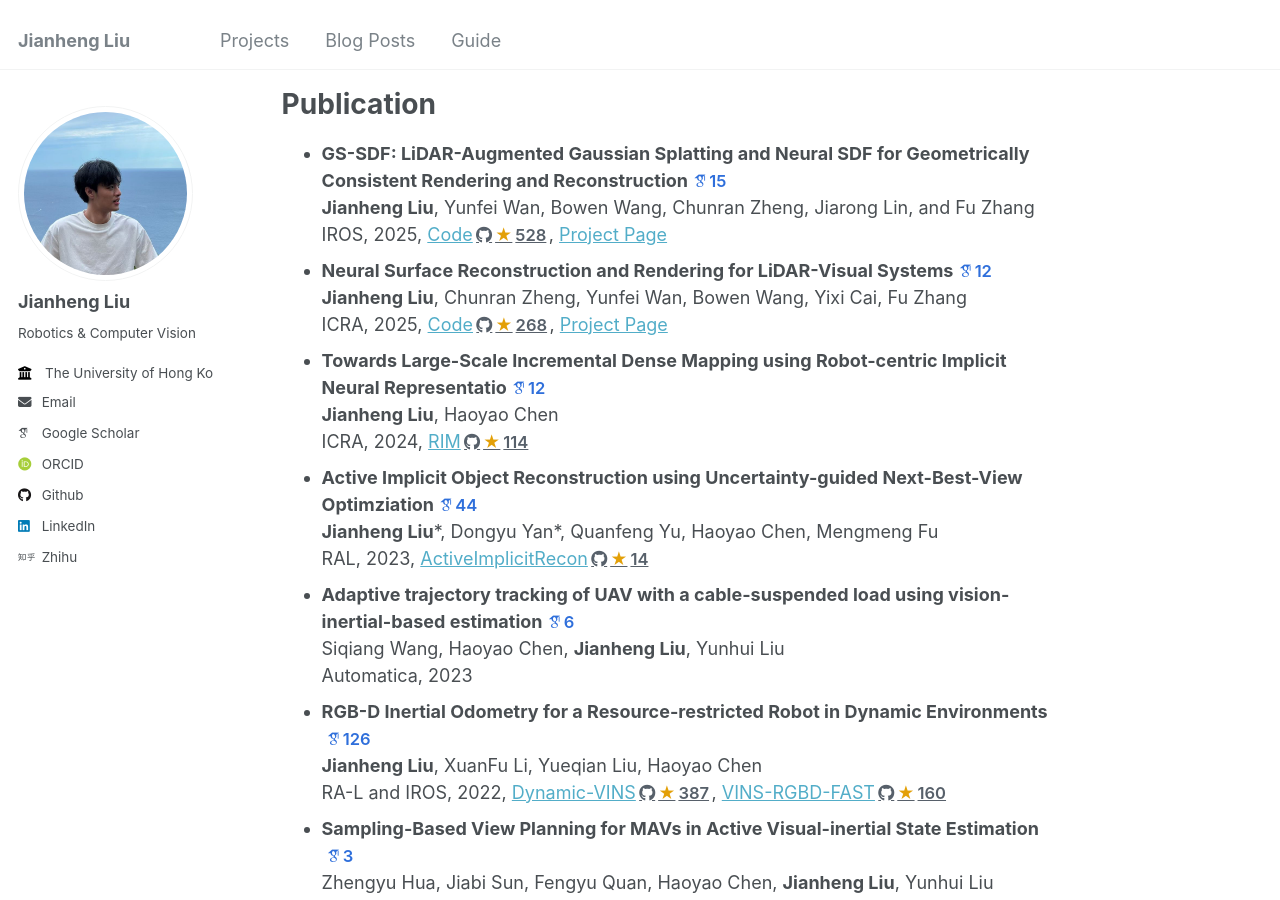
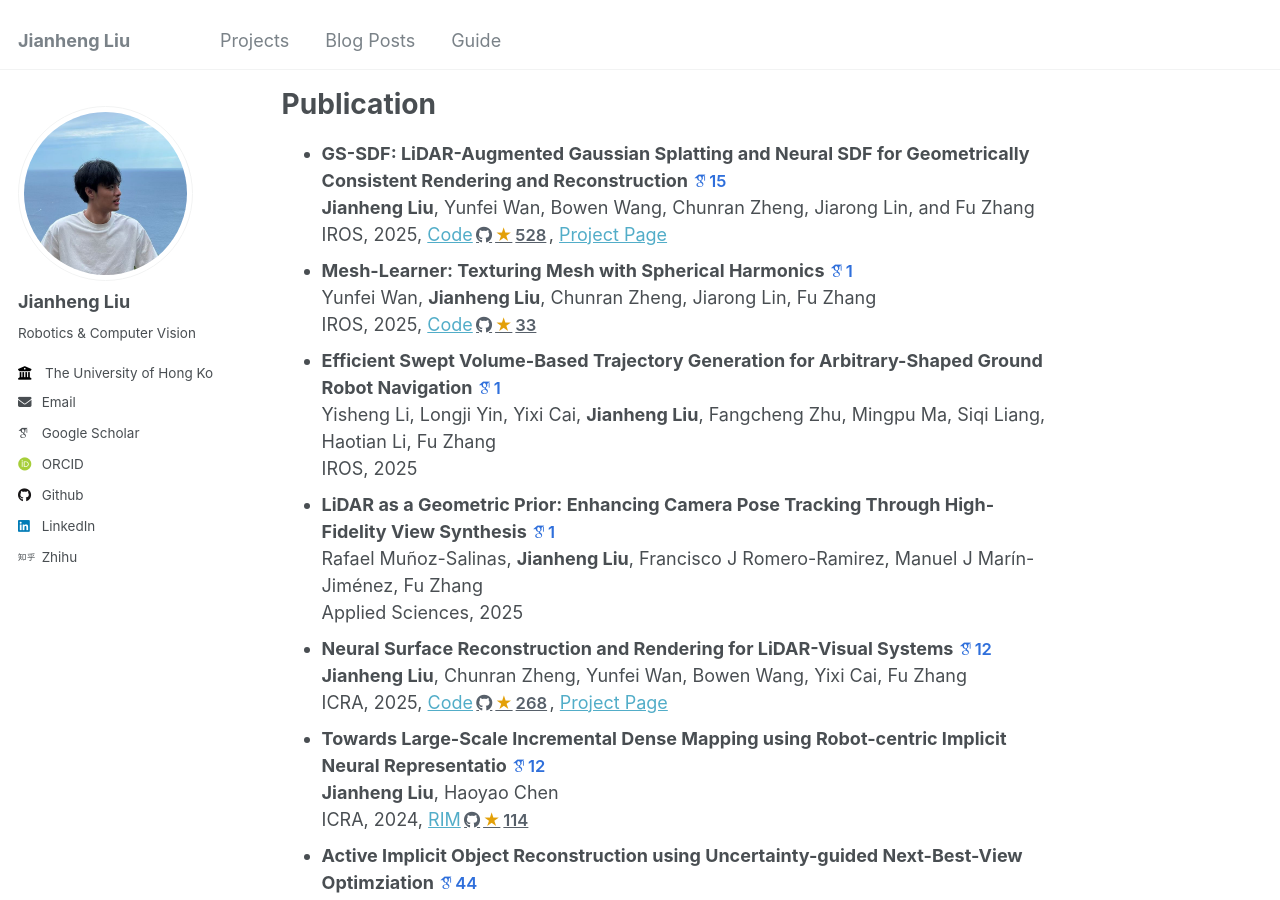
Before and after one commit to jianhengLiu/jianhengLiu.github.io, a Jekyll site: the page built from _pages/about.md, in a window 1280 px wide and 900 px high, scrolled down 465 px. Built offline with Jekyll 4.4.1, drawn with Linux system fonts in a browser that asks for light colours; some web fonts are replaced; comment, search, counter and statistics services are not loaded.

Commit message:
feat: add new citations and titles for Mesh-Learner, Swept Volume, and LiDAR papers

```diff
--- a/_data/citations.yml
+++ b/_data/citations.yml
@@ -6,8 +6,11 @@ active-implicit-recon: 44
 adaptive-trajectory-uav: 6
 dynamic-vins: 126
 gs-sdf: 15
+lidar-geometric-prior: 1
 m2mapping: 12
+mesh-learner: 1
 rim: 12
 sampling-based-view-planning: 3
+swept-volume: 1
 vision-encoder-payload: 12
 vision-inertial-hexacopter: 1
--- a/_data/scholar_titles.yml
+++ b/_data/scholar_titles.yml
@@ -6,8 +6,11 @@ active-implicit-recon: "Active Implicit Object Reconstruction using Uncertainty-
 adaptive-trajectory-uav: "Adaptive trajectory tracking of UAV with a cable-suspended load using vision-inertial-based estimation"
 dynamic-vins: "RGB-D inertial odometry for a resource-restricted robot in dynamic environments"
 gs-sdf: "Gs-sdf: Lidar-augmented gaussian splatting and neural sdf for geometrically consistent rendering and reconstruction"
+lidar-geometric-prior: "LiDAR as a Geometric Prior: Enhancing Camera Pose Tracking Through High-Fidelity View Synthesis"
 m2mapping: "Neural surface reconstruction and rendering for lidar-visual systems"
+mesh-learner: "Mesh-Learner: Texturing mesh with spherical harmonics"
 rim: "Towards Large-Scale Incremental Dense Mapping using Robot-centric Implicit Neural Representation"
 sampling-based-view-planning: "Sampling-based view planning for MAVs in active visual-inertial state estimation"
+swept-volume: "Efficient Swept Volume-Based Trajectory Generation for Arbitrary-Shaped Ground Robot Navigation"
 vision-encoder-payload: "Vision-encoder-based Payload State Estimation for Autonomous MAV With a Suspended Payload"
 vision-inertial-hexacopter: "Vision-Inertial-based Adaptive State Estimation of Hexacopter with a Cable-Suspended Load"
--- a/_pages/about.md
+++ b/_pages/about.md
@@ -24,6 +24,21 @@ Education
   **Jianheng Liu**, Yunfei Wan, Bowen Wang, Chunran Zheng, Jiarong Lin, and Fu Zhang
   <br>
   IROS, 2025, <a href="https://github.com/hku-mars/GS-SDF">Code</a>{% include github-stars.html repo="hku-mars/GS-SDF" %}, <a href="https://jianhengliu.github.io/Projects/GS-SDF/">Project Page</a>
+- **Mesh-Learner: Texturing Mesh with Spherical Harmonics**{% include citations.html key="mesh-learner" %}
+  <br>
+  Yunfei Wan, **Jianheng Liu**, Chunran Zheng, Jiarong Lin, Fu Zhang
+  <br>
+  IROS, 2025, <a href="https://github.com/hku-mars/Mesh-Learner">Code</a>{% include github-stars.html repo="hku-mars/Mesh-Learner" %}
+- **Efficient Swept Volume-Based Trajectory Generation for Arbitrary-Shaped Ground Robot Navigation**{% include citations.html key="swept-volume" %}
+  <br>
+  Yisheng Li, Longji Yin, Yixi Cai, **Jianheng Liu**, Fangcheng Zhu, Mingpu Ma, Siqi Liang, Haotian Li, Fu Zhang
+  <br>
+  IROS, 2025
+- **LiDAR as a Geometric Prior: Enhancing Camera Pose Tracking Through High-Fidelity View Synthesis**{% include citations.html key="lidar-geometric-prior" %}
+  <br>
+  Rafael Muñoz-Salinas, **Jianheng Liu**, Francisco J Romero-Ramirez, Manuel J Marín-Jiménez, Fu Zhang
+  <br>
+  Applied Sciences, 2025
 - **Neural Surface Reconstruction and Rendering for LiDAR-Visual Systems**{% include citations.html key="m2mapping" %}
   <br>
   **Jianheng Liu**, Chunran Zheng, Yunfei Wan, Bowen Wang, Yixi Cai, Fu Zhang
```
Also changed, not shown: 1 other file.
